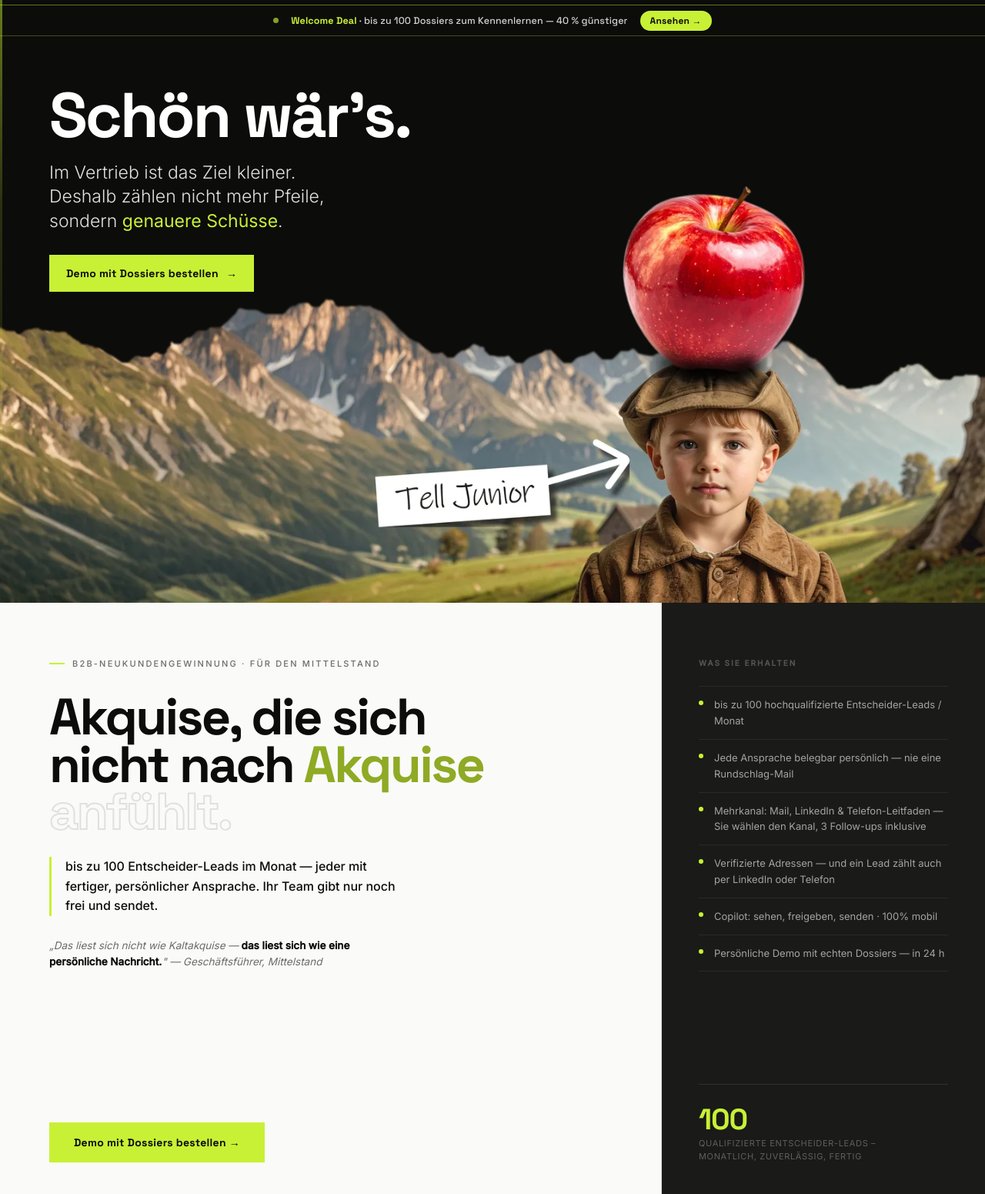
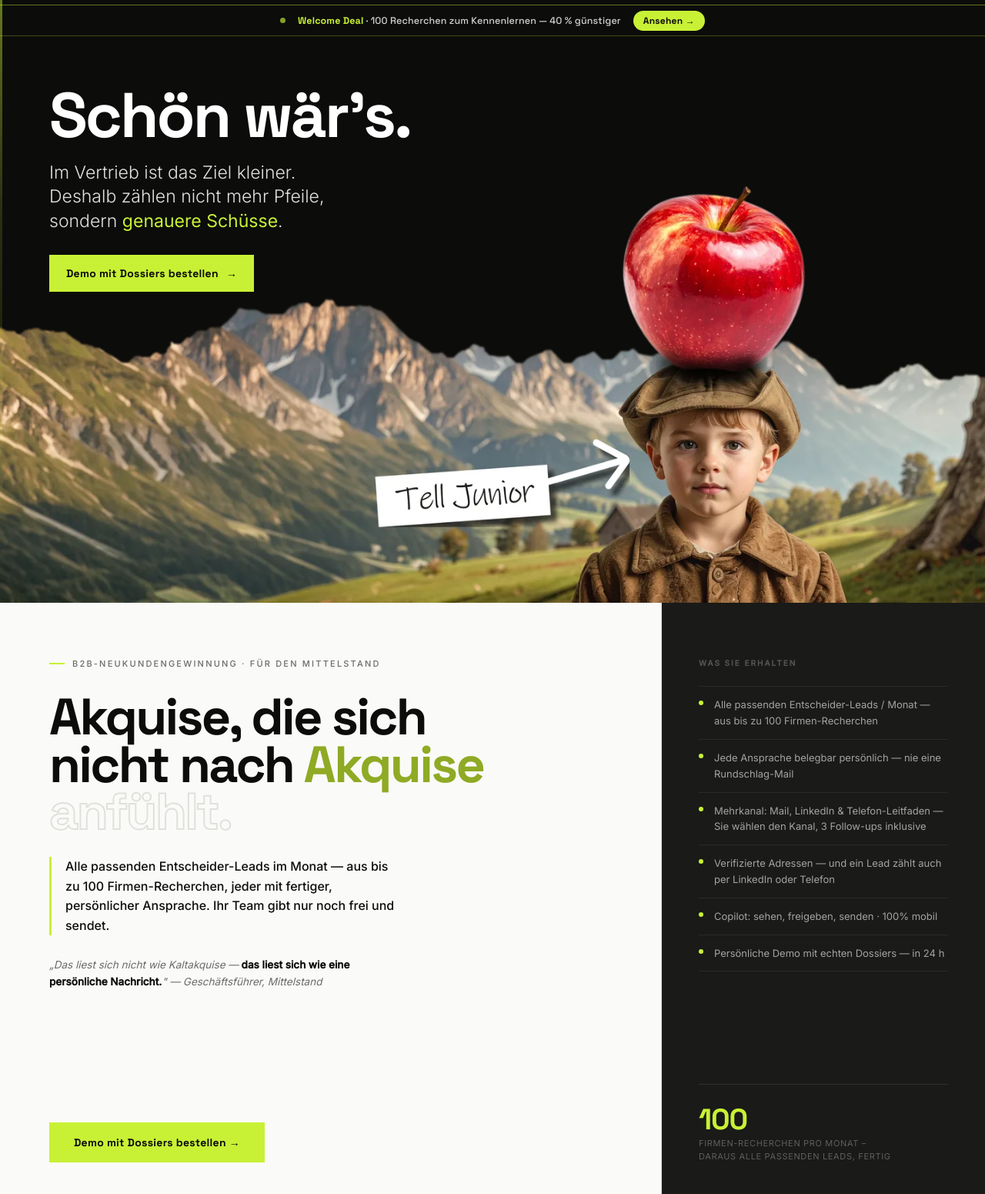
Before and after one commit to dwenningmann/scaleIQ-Consulting, a plain HTML site: page index.html in a window 1280 px wide. Shown: the part 49-1600 px from the top of the page at 77% size. Drawn offline with Linux system fonts and the light colour scheme.

Commit message:
Update meta descriptions and content in index.html

```diff
--- a/index.html
+++ b/index.html
@@ -4,14 +4,14 @@
 <meta charset="UTF-8">
 <meta name="viewport" content="width=device-width, initial-scale=1.0">
 <title>B2B-Neukundengewinnung für den Mittelstand · ScaleIQ Consulting</title>
-<meta name="description" content="bis zu 100 hochqualifizierte Entscheider-Leads pro Monat mit fertiger, persönlicher Ansprache für Mail & LinkedIn – live recherchiert, DSGVO-konform. Jetzt kostenlose Demo mit echten Dossiers zu Ihrer Zielbranche bestellen – Zugang in 24 h.">
+<meta name="description" content="bis zu 100 Firmen-Recherchen pro Monat — alle passenden Entscheider-Leads mit fertiger, persönlicher Ansprache für Mail & LinkedIn – live recherchiert, DSGVO-konform. Jetzt kostenlose Demo mit echten Dossiers zu Ihrer Zielbranche bestellen – Zugang in 24 h.">
 <meta name="robots" content="index, follow">
 <meta name="theme-color" content="#0C0C0A">
 <!-- Open Graph (LinkedIn, Facebook, WhatsApp …) -->
 <meta property="og:type" content="website">
 <meta property="og:site_name" content="ScaleIQ Consulting">
 <meta property="og:title" content="Akquise, die sich nicht nach Akquise anfühlt.">
-<meta property="og:description" content="bis zu 100 hochqualifizierte Entscheider-Leads pro Monat – mit fertiger, persönlicher Ansprache für Mail und LinkedIn. Jetzt Demo mit echten Dossiers bestellen.">
+<meta property="og:description" content="bis zu 100 Firmen-Recherchen pro Monat — alle passenden Entscheider-Leads – mit fertiger, persönlicher Ansprache für Mail und LinkedIn. Jetzt Demo mit echten Dossiers bestellen.">
 <meta property="og:locale" content="de_DE">
 <!-- Für die Social-Vorschau noch ein 1200×630-Bild als og-image.png ins Web-Root legen -->
 <meta property="og:url" content="https://scaleiq-consulting.de/">
@@ -19,7 +19,7 @@
 <!-- Twitter / X -->
 <meta name="twitter:card" content="summary_large_image">
 <meta name="twitter:title" content="Akquise, die sich nicht nach Akquise anfühlt.">
-<meta name="twitter:description" content="bis zu 100 hochqualifizierte Entscheider-Leads pro Monat – fertige, persönliche Ansprache für Mail und LinkedIn. Jetzt Demo mit echten Dossiers bestellen.">
+<meta name="twitter:description" content="bis zu 100 Firmen-Recherchen pro Monat — alle passenden Entscheider-Leads – fertige, persönliche Ansprache für Mail und LinkedIn. Jetzt Demo mit echten Dossiers bestellen.">
 <meta name="twitter:image" content="https://scaleiq-consulting.de/og-image.png">
 <link rel="canonical" href="https://scaleiq-consulting.de/">
 <link rel="icon" type="image/svg+xml" href="favicon.svg">
@@ -263,7 +263,7 @@ table.cmp tr:last-child td { border-bottom: none; }
 </style>
 <!-- Strukturierte Daten (SEO) -->
 <script type="application/ld+json">
-{"@context":"https://schema.org","@type":"ProfessionalService","name":"ScaleIQ Consulting","url":"https://scaleiq-consulting.de/","image":"https://scaleiq-consulting.de/og-image.png","description":"B2B-Neukundengewinnung fuer den Mittelstand: bis zu 100 hochqualifizierte Entscheider-Leads pro Monat mit fertiger, persoenlicher Ansprache fuer Mail und LinkedIn.","areaServed":"DE","serviceType":"B2B-Leadgenerierung / Neukundengewinnung","slogan":"Wir liefern Dossiers, keine Leads.","founder":{"@type":"Person","name":"David Wenningmann"}}
+{"@context":"https://schema.org","@type":"ProfessionalService","name":"ScaleIQ Consulting","url":"https://scaleiq-consulting.de/","image":"https://scaleiq-consulting.de/og-image.png","description":"B2B-Neukundengewinnung fuer den Mittelstand: bis zu 100 Firmen-Recherchen pro Monat — alle passenden Entscheider-Leads mit fertiger, persoenlicher Ansprache fuer Mail und LinkedIn.","areaServed":"DE","serviceType":"B2B-Leadgenerierung / Neukundengewinnung","slogan":"Wir liefern Dossiers, keine Leads.","founder":{"@type":"Person","name":"David Wenningmann"}}
 </script>
 <script type="application/ld+json">
 {"@context":"https://schema.org","@type":"FAQPage","mainEntity":[
@@ -288,7 +288,7 @@ table.cmp tr:last-child td { border-bottom: none; }
 <!-- DEAL-LEISTE -->
 <a href="/welcome" class="deal-ribbon" style="text-decoration:none;">
   <span class="dr-dot"></span>
-  <span class="dr-txt"><b>Welcome Deal</b><span class="dr-more"> · bis zu 100 Dossiers zum Kennenlernen — 40 % günstiger</span></span>
+  <span class="dr-txt"><b>Welcome Deal</b><span class="dr-more"> · 100 Recherchen zum Kennenlernen — 40 % günstiger</span></span>
   <span class="dr-link">Ansehen →</span>
 </a>
 <!-- NEU: TELL-HERO -->
@@ -309,7 +309,7 @@ table.cmp tr:last-child td { border-bottom: none; }
     <div>
       <div class="hero-eyebrow">B2B-Neukundengewinnung · Für den Mittelstand</div>
       <h1>Akquise, die sich<br>nicht nach <span class="lime">Akquise</span><br><span class="ghost">anfühlt.</span></h1>
-      <p class="hero-promise">bis zu 100 Entscheider-Leads im Monat — jeder mit fertiger, persönlicher Ansprache. Ihr Team gibt nur noch frei und sendet.</p>
+      <p class="hero-promise">Alle passenden Entscheider-Leads im Monat — aus bis zu 100 Firmen-Recherchen, jeder mit fertiger, persönlicher Ansprache. Ihr Team gibt nur noch frei und sendet.</p>
       <p class="hero-microquote">„Das liest sich nicht wie Kaltakquise — <b>das liest sich wie eine persönliche Nachricht.</b>" — Geschäftsführer, Mittelstand</p>
     </div>
     <a href="#kontakt" class="btn-main">Demo mit Dossiers bestellen →</a>
@@ -317,7 +317,7 @@ table.cmp tr:last-child td { border-bottom: none; }
   <div class="hero-r">
     <div class="hr-label">Was Sie erhalten</div>
     <div class="check-list">
-      <div class="check-item"><div class="cdot"></div><span>bis zu 100 hochqualifizierte Entscheider-Leads / Monat</span></div>
+      <div class="check-item"><div class="cdot"></div><span>Alle passenden Entscheider-Leads / Monat — aus bis zu 100 Firmen-Recherchen</span></div>
       <div class="check-item"><div class="cdot"></div><span>Jede Ansprache belegbar persönlich — nie eine Rundschlag-Mail</span></div>
       <div class="check-item"><div class="cdot"></div><span>Mehrkanal: Mail, LinkedIn &amp; Telefon-Leitfaden — Sie wählen den Kanal, 3 Follow-ups inklusive</span></div>
       <div class="check-item"><div class="cdot"></div><span>Verifizierte Adressen — und ein Lead zählt auch per LinkedIn oder Telefon</span></div>
@@ -326,7 +326,7 @@ table.cmp tr:last-child td { border-bottom: none; }
     </div>
     <div class="hero-kpi">
       <div class="kpi-num">100</div>
-      <div class="kpi-label">Qualifizierte Entscheider-Leads –<br>monatlich, zuverlässig, fertig</div>
+      <div class="kpi-label">Firmen-Recherchen pro Monat –<br>daraus alle passenden Leads, fertig</div>
     </div>
   </div>
 </section>
@@ -425,7 +425,7 @@ table.cmp tr:last-child td { border-bottom: none; }
   <div class="funnel">
     <span class="fnum">Hunderte</span><span style="color:var(--muted);font-size:13px;">Firmen geprüft</span>
     <span style="color:var(--lime-d);font-weight:700;font-size:20px;">→</span>
-    <span class="fnum" style="color:var(--lime-d);">bis zu 100</span><span style="color:var(--muted);font-size:13px;">werden zum Dossier — der Rest fällt vorher raus.</span>
+    <span class="fnum" style="color:var(--lime-d);">bis zu 100</span><span style="color:var(--muted);font-size:13px;">pro Monat recherchiert — die passenden werden Ihr Dossier.</span>
   </div>
   <div class="copilot-grid">
     <div class="copilot-step">
```
